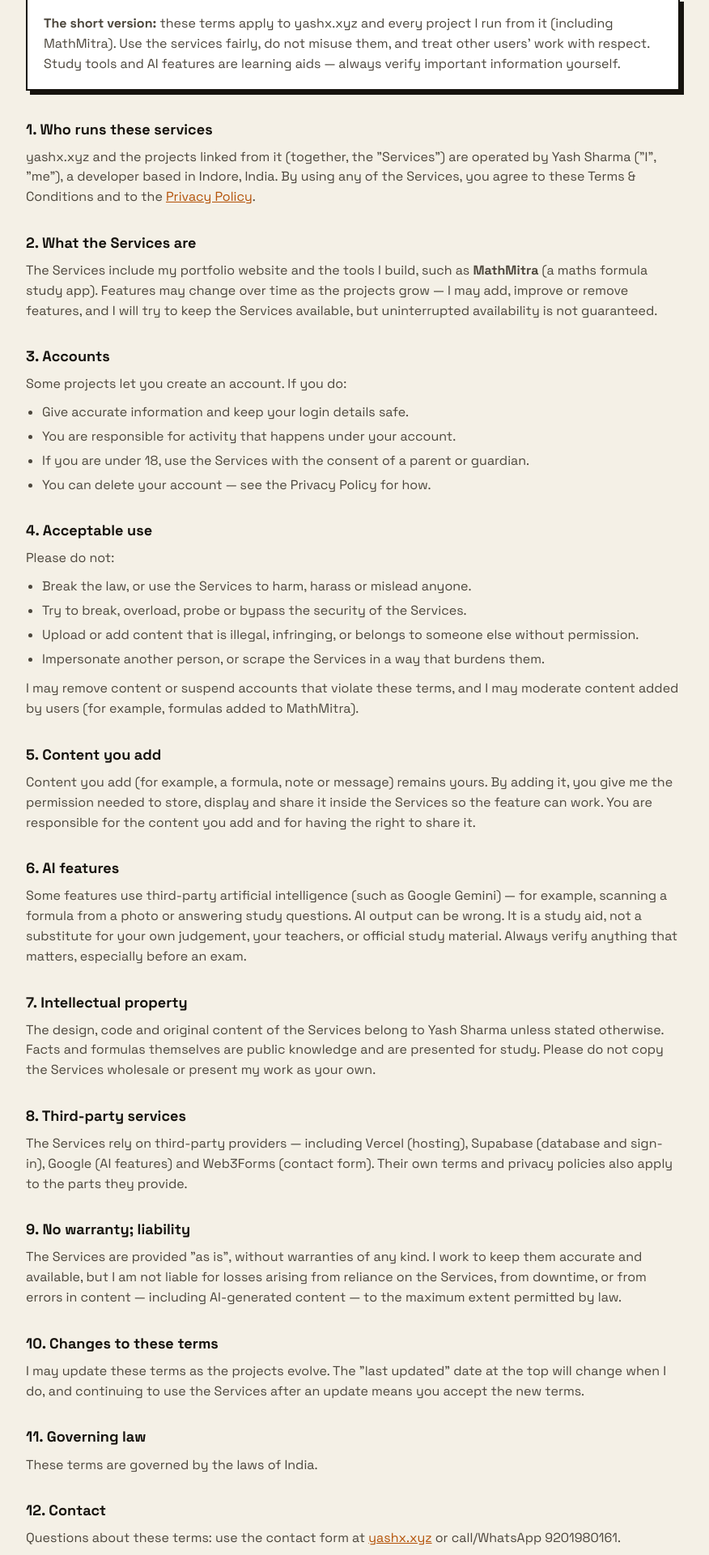
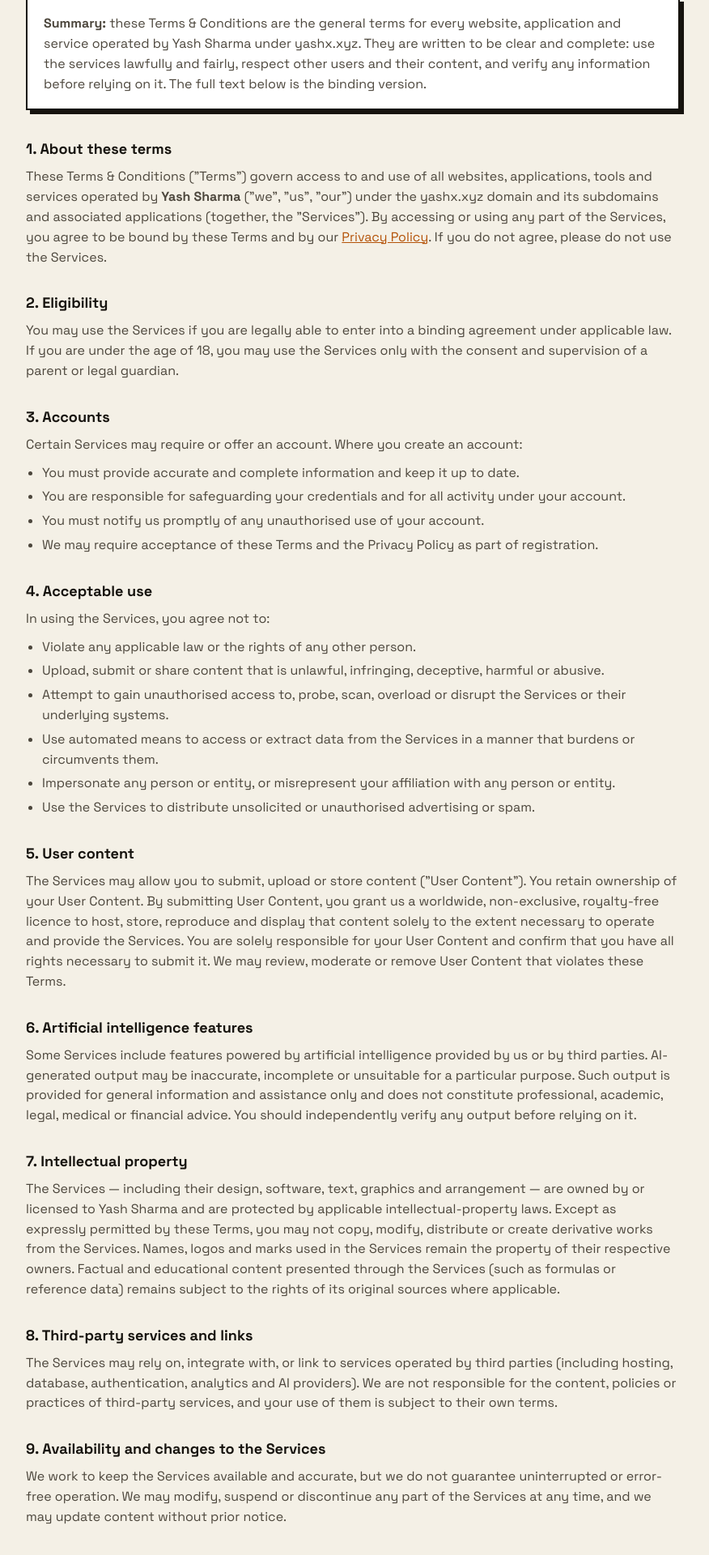
Before and after one commit to pimatrix/portfolio, a Next.js app: page /terms in a window 1280 px wide. Shown: the part 221-2141 px from the top of the page at 81% size, without its empty margins (204-1080 px from the left). Built offline with nearby package versions, Linux system fonts and the light colour scheme.

Commit message:
Rewrite Terms & Privacy as fully general, professional policies (no project- or audience-specific content; structured numbered sections, DPDP-aligned rights and grievance sections)

```diff
--- a/app/terms/page.js
+++ b/app/terms/page.js
@@ -1,7 +1,7 @@
 export const metadata = {
-  title: "Terms & Conditions | Yash Sharma",
+  title: "Terms & Conditions | yashx.xyz",
   description:
-    "The common Terms & Conditions for yashx.xyz and the projects run by Yash Sharma, including MathMitra.",
+    "The general Terms & Conditions governing all websites, applications and services operated by Yash Sharma under yashx.xyz.",
 };
 
 export default function TermsPage() {
@@ -13,104 +13,140 @@ export default function TermsPage() {
 
       <div className="summary">
         <p>
-          <strong>The short version:</strong> these terms apply to yashx.xyz and every project
-          I run from it (including MathMitra). Use the services fairly, do not misuse them,
-          and treat other users&apos; work with respect. Study tools and AI features are
-          learning aids — always verify important information yourself.
+          <strong>Summary:</strong> these Terms &amp; Conditions are the general terms for every
+          website, application and service operated by Yash Sharma under yashx.xyz. They are
+          written to be clear and complete: use the services lawfully and fairly, respect
+          other users and their content, and verify any information before relying on it.
+          The full text below is the binding version.
         </p>
       </div>
 
-      <h2>1. Who runs these services</h2>
+      <h2>1. About these terms</h2>
       <p>
-        yashx.xyz and the projects linked from it (together, the &quot;Services&quot;) are operated by
-        Yash Sharma (&quot;I&quot;, &quot;me&quot;), a developer based in Indore, India. By using any of the
-        Services, you agree to these Terms &amp; Conditions and to the{" "}
-        <a href="/privacy">Privacy Policy</a>.
+        These Terms &amp; Conditions (&quot;Terms&quot;) govern access to and use of all websites,
+        applications, tools and services operated by <strong>Yash Sharma</strong> (&quot;we&quot;,
+        &quot;us&quot;, &quot;our&quot;) under the yashx.xyz domain and its subdomains and associated
+        applications (together, the &quot;Services&quot;). By accessing or using any part of the
+        Services, you agree to be bound by these Terms and by our{" "}
+        <a href="/privacy">Privacy Policy</a>. If you do not agree, please do not use the
+        Services.
       </p>
 
-      <h2>2. What the Services are</h2>
+      <h2>2. Eligibility</h2>
       <p>
-        The Services include my portfolio website and the tools I build, such as{" "}
-        <strong>MathMitra</strong> (a maths formula study app). Features may change over
-        time as the projects grow — I may add, improve or remove features, and I will try to
-        keep the Services available, but uninterrupted availability is not guaranteed.
+        You may use the Services if you are legally able to enter into a binding agreement
+        under applicable law. If you are under the age of 18, you may use the Services only
+        with the consent and supervision of a parent or legal guardian.
       </p>
 
       <h2>3. Accounts</h2>
-      <p>Some projects let you create an account. If you do:</p>
+      <p>Certain Services may require or offer an account. Where you create an account:</p>
       <ul>
-        <li>Give accurate information and keep your login details safe.</li>
-        <li>You are responsible for activity that happens under your account.</li>
-        <li>If you are under 18, use the Services with the consent of a parent or guardian.</li>
-        <li>You can delete your account — see the Privacy Policy for how.</li>
+        <li>You must provide accurate and complete information and keep it up to date.</li>
+        <li>You are responsible for safeguarding your credentials and for all activity under your account.</li>
+        <li>You must notify us promptly of any unauthorised use of your account.</li>
+        <li>We may require acceptance of these Terms and the Privacy Policy as part of registration.</li>
       </ul>
 
       <h2>4. Acceptable use</h2>
-      <p>Please do not:</p>
+      <p>In using the Services, you agree not to:</p>
       <ul>
-        <li>Break the law, or use the Services to harm, harass or mislead anyone.</li>
-        <li>Try to break, overload, probe or bypass the security of the Services.</li>
-        <li>Upload or add content that is illegal, infringing, or belongs to someone else without permission.</li>
-        <li>Impersonate another person, or scrape the Services in a way that burdens them.</li>
+        <li>Violate any applicable law or the rights of any other person.</li>
+        <li>Upload, submit or share content that is unlawful, infringing, deceptive, harmful or abusive.</li>
+        <li>Attempt to gain unauthorised access to, probe, scan, overload or disrupt the Services or their underlying systems.</li>
+        <li>Use automated means to access or extract data from the Services in a manner that burdens or circumvents them.</li>
+        <li>Impersonate any person or entity, or misrepresent your affiliation with any person or entity.</li>
+        <li>Use the Services to distribute unsolicited or unauthorised advertising or spam.</li>
       </ul>
+
+      <h2>5. User content</h2>
       <p>
-        I may remove content or suspend accounts that violate these terms, and I may
-        moderate content added by users (for example, formulas added to MathMitra).
+        The Services may allow you to submit, upload or store content (&quot;User Content&quot;).
+        You retain ownership of your User Content. By submitting User Content, you grant us
+        a worldwide, non-exclusive, royalty-free licence to host, store, reproduce and
+        display that content solely to the extent necessary to operate and provide the
+        Services. You are solely responsible for your User Content and confirm that you
+        have all rights necessary to submit it. We may review, moderate or remove User
+        Content that violates these Terms.
       </p>
 
-      <h2>5. Content you add</h2>
+      <h2>6. Artificial intelligence features</h2>
       <p>
-        Content you add (for example, a formula, note or message) remains yours. By adding
-        it, you give me the permission needed to store, display and share it inside the
-        Services so the feature can work. You are responsible for the content you add and
-        for having the right to share it.
-      </p>
-
-      <h2>6. AI features</h2>
-      <p>
-        Some features use third-party artificial intelligence (such as Google Gemini) — for
-        example, scanning a formula from a photo or answering study questions. AI output can
-        be wrong. It is a study aid, not a substitute for your own judgement, your teachers,
-        or official study material. Always verify anything that matters, especially before
-        an exam.
+        Some Services include features powered by artificial intelligence provided by us or
+        by third parties. AI-generated output may be inaccurate, incomplete or unsuitable
+        for a particular purpose. Such output is provided for general information and
+        assistance only and does not constitute professional, academic, legal, medical or
+        financial advice. You should independently verify any output before relying on it.
       </p>
 
       <h2>7. Intellectual property</h2>
       <p>
-        The design, code and original content of the Services belong to Yash Sharma unless
-        stated otherwise. Facts and formulas themselves are public knowledge and are
-        presented for study. Please do not copy the Services wholesale or present my work
-        as your own.
+        The Services — including their design, software, text, graphics and arrangement —
+        are owned by or licensed to Yash Sharma and are protected by applicable
+        intellectual-property laws. Except as expressly permitted by these Terms, you may
+        not copy, modify, distribute or create derivative works from the Services. Names,
+        logos and marks used in the Services remain the property of their respective owners.
+        Factual and educational content presented through the Services (such as formulas or
+        reference data) remains subject to the rights of its original sources where
+        applicable.
       </p>
 
-      <h2>8. Third-party services</h2>
+      <h2>8. Third-party services and links</h2>
       <p>
-        The Services rely on third-party providers — including Vercel (hosting), Supabase
-        (database and sign-in), Google (AI features) and Web3Forms (contact form). Their own
-        terms and privacy policies also apply to the parts they provide.
+        The Services may rely on, integrate with, or link to services operated by third
+        parties (including hosting, database, authentication, analytics and AI providers).
+        We are not responsible for the content, policies or practices of third-party
+        services, and your use of them is subject to their own terms.
       </p>
 
-      <h2>9. No warranty; liability</h2>
+      <h2>9. Availability and changes to the Services</h2>
       <p>
-        The Services are provided &quot;as is&quot;, without warranties of any kind. I work to keep
-        them accurate and available, but I am not liable for losses arising from reliance on
-        the Services, from downtime, or from errors in content — including AI-generated
-        content — to the maximum extent permitted by law.
+        We work to keep the Services available and accurate, but we do not guarantee
+        uninterrupted or error-free operation. We may modify, suspend or discontinue any
+        part of the Services at any time, and we may update content without prior notice.
       </p>
 
-      <h2>10. Changes to these terms</h2>
+      <h2>10. Disclaimer of warranties</h2>
       <p>
-        I may update these terms as the projects evolve. The &quot;last updated&quot; date at the
-        top will change when I do, and continuing to use the Services after an update means
-        you accept the new terms.
+        The Services are provided on an &quot;as is&quot; and &quot;as available&quot; basis, without
+        warranties of any kind, whether express or implied, including fitness for a
+        particular purpose, accuracy, or non-infringement, to the maximum extent permitted
+        by law.
       </p>
 
-      <h2>11. Governing law</h2>
-      <p>These terms are governed by the laws of India.</p>
+      <h2>11. Limitation of liability</h2>
+      <p>
+        To the maximum extent permitted by law, we shall not be liable for any indirect,
+        incidental, consequential or punitive damages, or for any loss of data, profits or
+        goodwill, arising out of or in connection with your use of — or inability to use —
+        the Services, including reliance on any content or AI-generated output.
+      </p>
 
-      <h2>12. Contact</h2>
+      <h2>12. Suspension and termination</h2>
       <p>
-        Questions about these terms: use the contact form at{" "}
+        We may suspend or terminate your access to the Services if you violate these Terms
+        or applicable law, or to protect the Services or other users. You may stop using
+        the Services at any time, and where you hold an account you may request its
+        deletion as described in the Privacy Policy.
+      </p>
+
+      <h2>13. Changes to these Terms</h2>
+      <p>
+        We may revise these Terms from time to time. The revised Terms will be posted on
+        this page with an updated &quot;last updated&quot; date. Your continued use of the
+        Services after a revision takes effect constitutes acceptance of the revised Terms.
+      </p>
+
+      <h2>14. Governing law</h2>
+      <p>
+        These Terms are governed by and construed in accordance with the laws of India. Any
+        dispute arising under these Terms shall be subject to the jurisdiction of the
+        competent courts at Indore, Madhya Pradesh, India.
+      </p>
+
+      <h2>15. Contact</h2>
+      <p>
+        For any question regarding these Terms, please use the contact form available at{" "}
         <a href="/#contact">yashx.xyz</a> or call/WhatsApp 9201980161.
       </p>
 
```
Also changed, not shown: app/privacy/page.js (+108 -74 lines).
